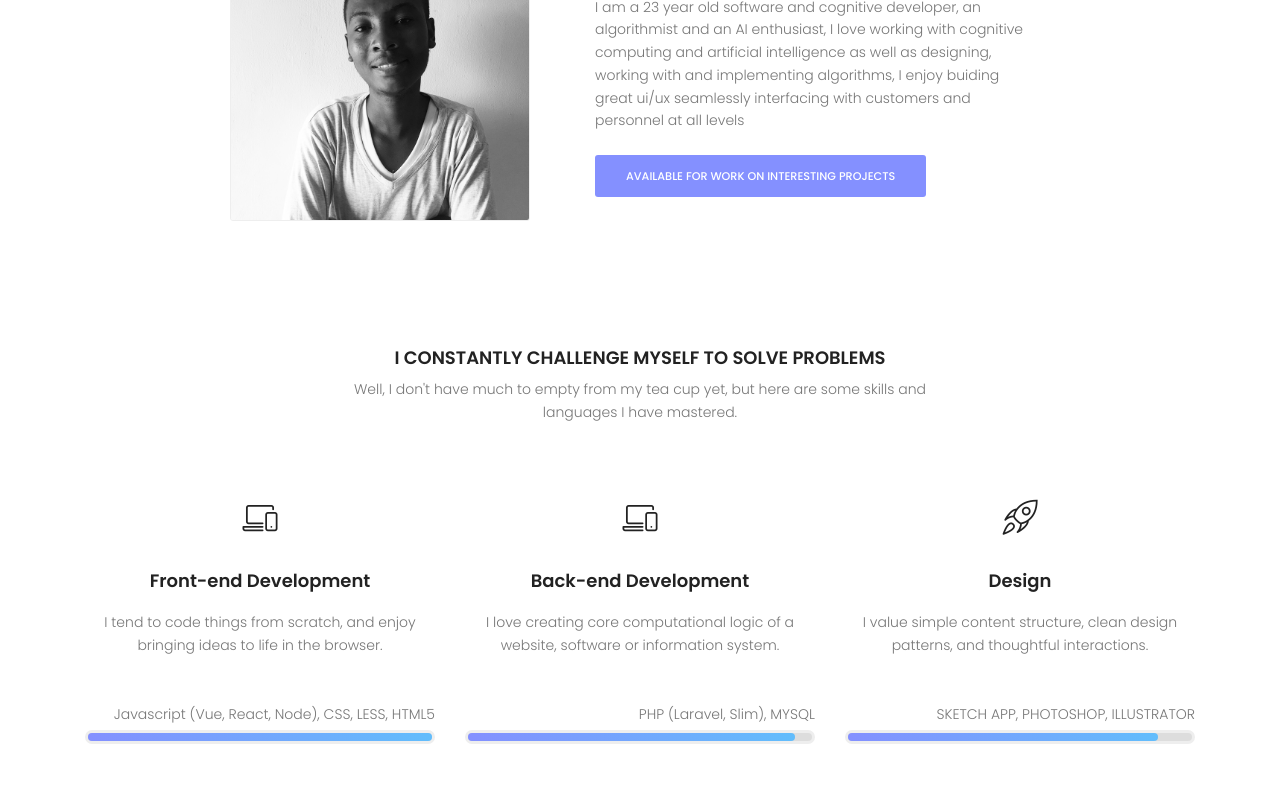
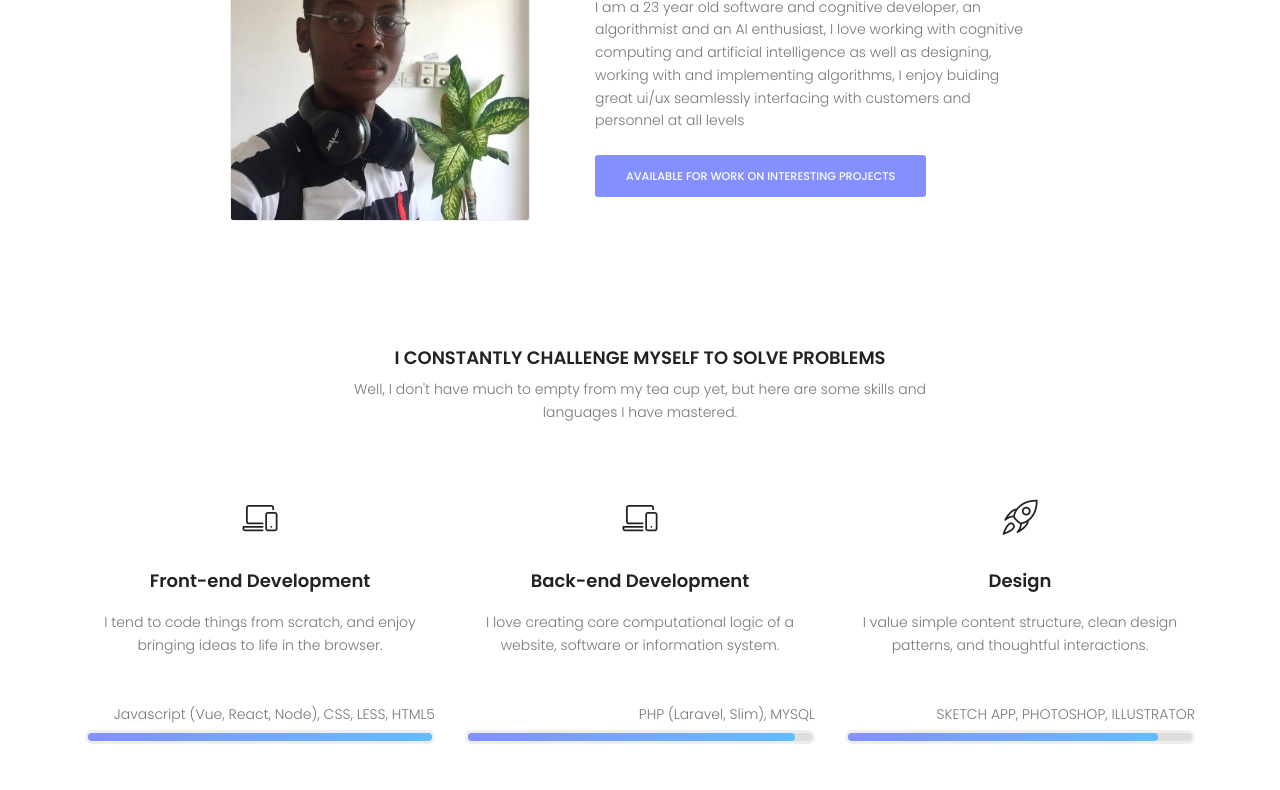
Before and after one commit to benedictasamoah/benedictasamoah.github.io, a plain HTML site: page index.html in a window 1280 px wide. Shown: the part 227-1017 px from the top of the page. Drawn offline with nearby package versions, Linux system fonts and the light colour scheme; some packages are replaced by stand-ins of ours.

Commit message:
image change

```diff
--- a/index.html
+++ b/index.html
@@ -38,7 +38,7 @@
 				<div class="container">
 					<div class="row align-items-center justify-content-between">
 						<div class="col-lg-5 col-md-5 home-about-left">
-							<img class="img-fluid xds" src="img/about-img.png" alt="">
+							<img class="img-fluid xds" src="img/about-img.jpg" alt="">
 						</div>
 						<div class="col-lg-7 col-md-7 home-about-right">
 							<h4>Hello, my name is</h4>
```
Also changed, not shown: img/about-img.jpg (added).
